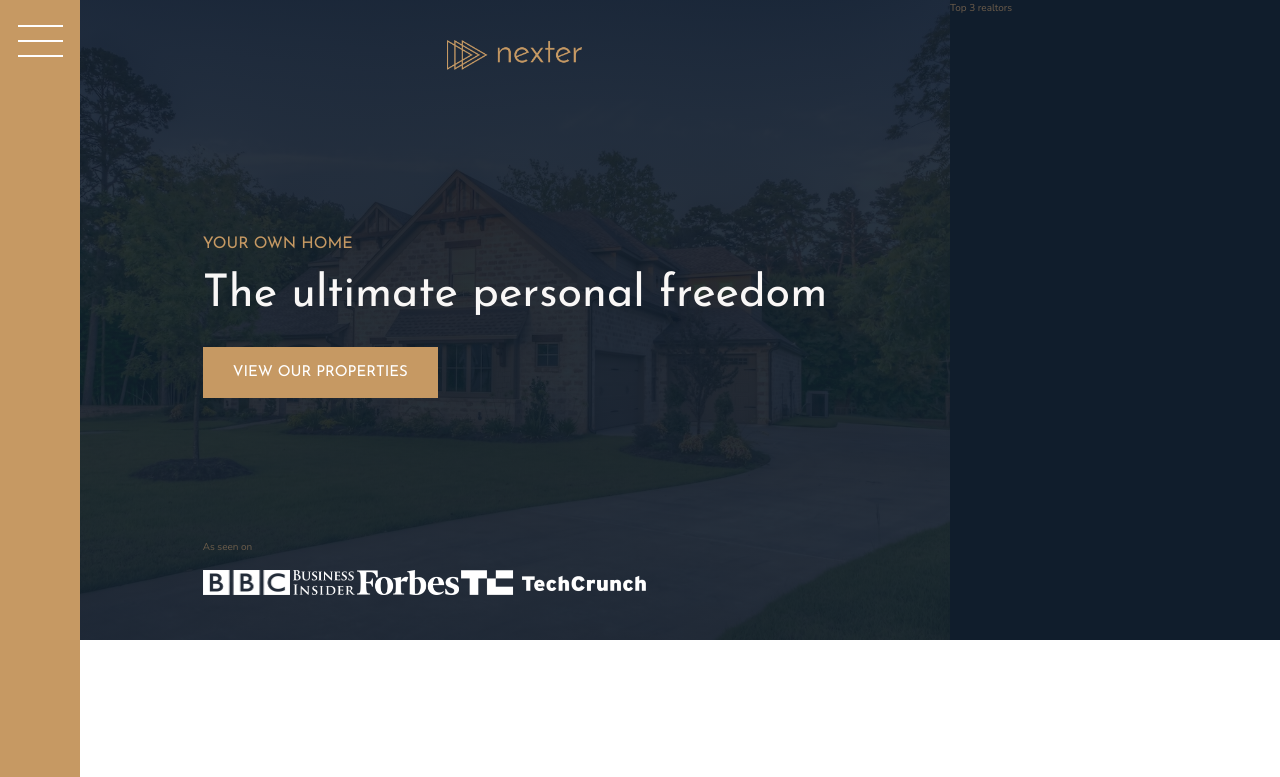
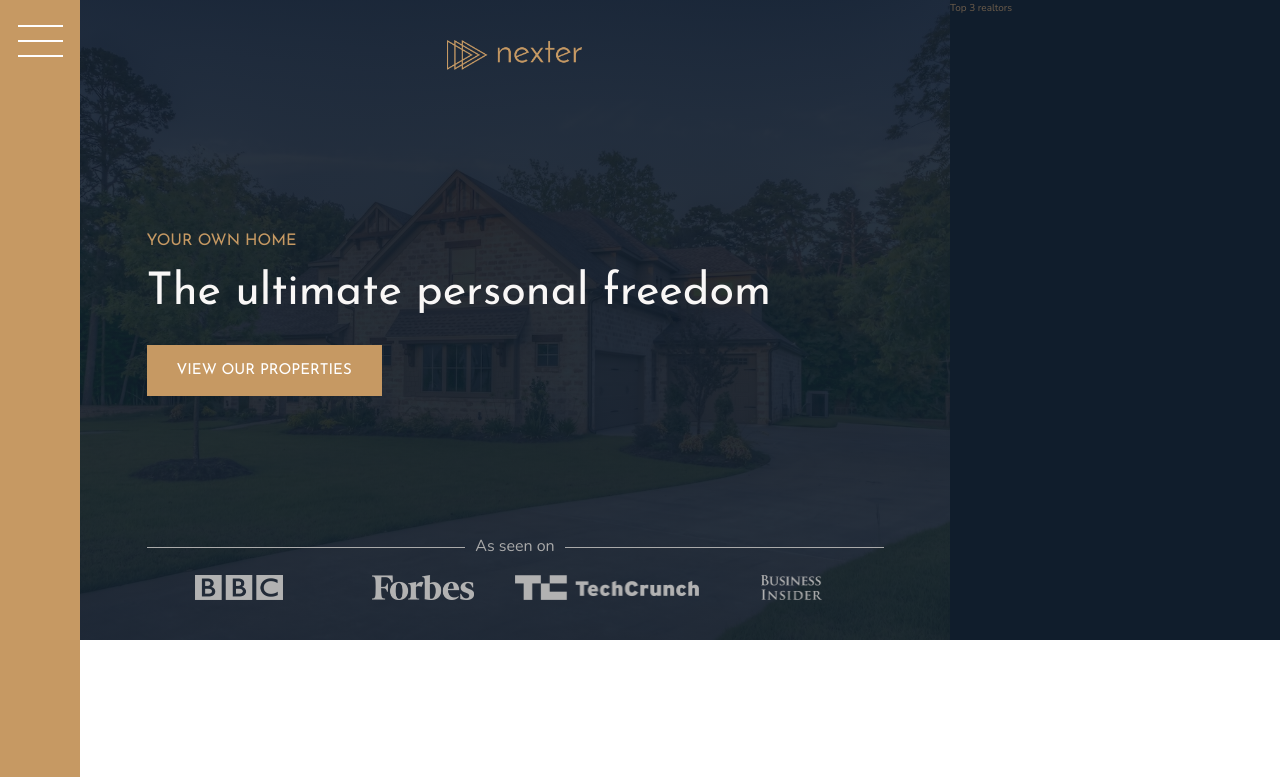
Before and after one commit to t-kowalewski/-realtor_website-grid, a website: page index.html in a window 1280 px wide. Shown: the top 777 px of the page. Drawn offline with nearby package versions, Linux system fonts and the light colour scheme.

Commit message:
header - additional styling

```diff
--- a/index.html
+++ b/index.html
@@ -30,9 +30,9 @@
         <div class="header__seenon-text">As seen on</div>
         <div class="header__seenon-logos">
             <img src="img/logo-bbc.png" alt="BBC Logo">
-            <img src="img/logo-bi.png" alt="BI Logo">
             <img src="img/logo-forbes.png" alt="Forbes Logo">
             <img src="img/logo-techcrunch.png" alt="TechCrunch Logo">
+            <img src="img/logo-bi.png" alt="BI Logo">
         </div>
     </header>
 
--- a/sass/_header.scss
+++ b/sass/_header.scss
@@ -26,14 +26,31 @@
   }
 
   &__seenon-text {
+    display: grid;
+    grid-template-columns: 1fr max-content 1fr;
+    gap: 1rem;
+    align-items: center;
 
+    font-size: 1.6rem;
+    color: $color-grey-light-2;
+
+    &::before,
+    &::after {
+      content: "";
+      display: block;
+      height: 1px;
+      background-color: currentColor;
+    }
   }
 
   &__seenon-logos {
-
+    display: grid;
+    grid-template-columns: repeat(4, 1fr);
+    justify-items: center;
 
     img {
       height: 2.5rem;
+      filter: brightness(70%);
     }
   }
 }
```
Also changed, not shown: css/style.css.
